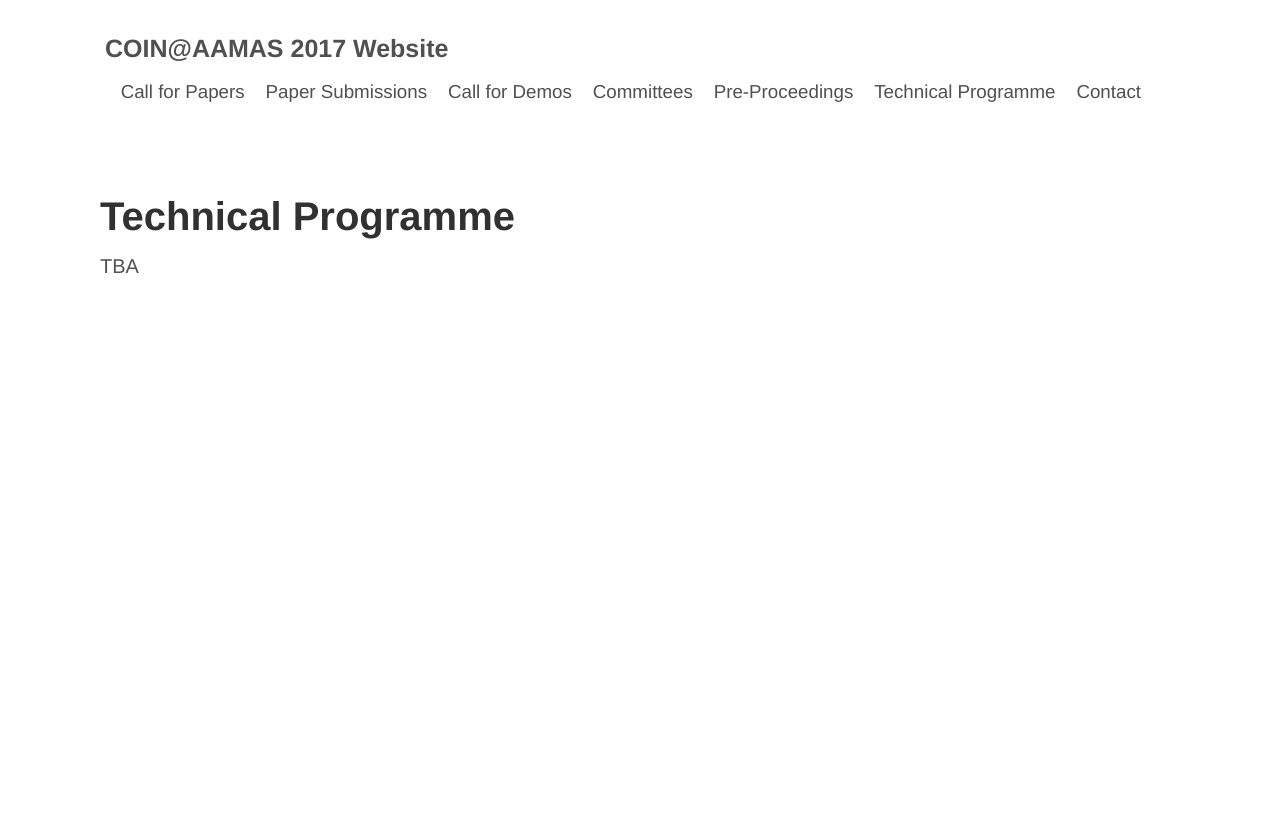
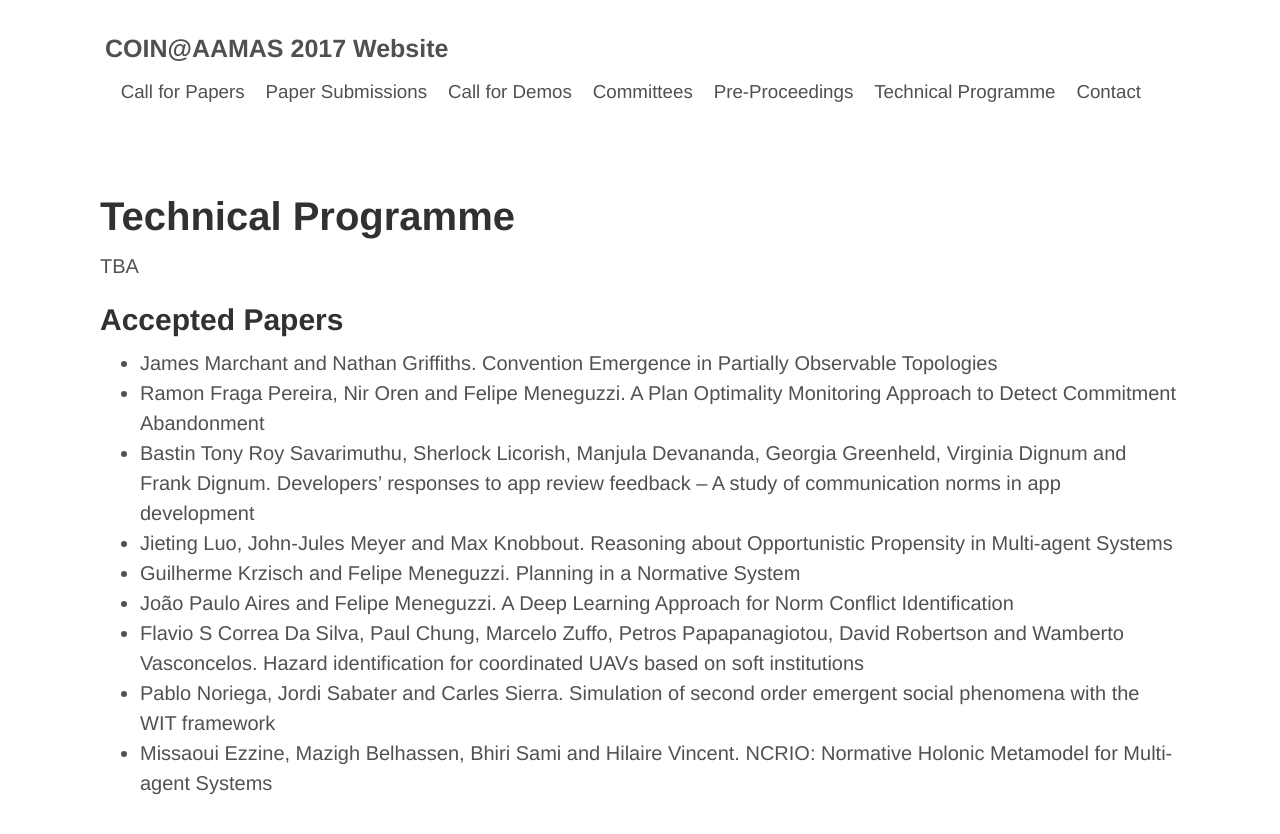
Before and after one commit to coin-workshop/coin-2017, a Jekyll site: the page built from technical_programme.md, in a window 1280 px wide. Shown: the top 834 px of the page. Built offline with Jekyll 4.4.1, drawn with Linux system fonts in a browser that asks for light colours.

Commit message:
Added list of accepted papers.

```diff
--- a/technical_programme.md
+++ b/technical_programme.md
@@ -6,3 +6,15 @@ title: COIN
 # Technical Programme
 
 TBA
+
+## Accepted Papers
+
+- James Marchant and Nathan Griffiths. Convention Emergence in Partially Observable Topologies
+- Ramon Fraga Pereira, Nir Oren and Felipe Meneguzzi. A Plan Optimality Monitoring Approach to Detect Commitment Abandonment
+- Bastin Tony Roy Savarimuthu, Sherlock Licorish, Manjula Devananda, Georgia Greenheld, Virginia Dignum and Frank Dignum. Developers’ responses to app review feedback – A study of communication norms in app development
+- Jieting Luo, John-Jules Meyer and Max Knobbout. Reasoning about Opportunistic Propensity in Multi-agent Systems
+- Guilherme Krzisch and Felipe Meneguzzi. Planning in a Normative System
+- João Paulo Aires and Felipe Meneguzzi. A Deep Learning Approach for Norm Conflict Identification
+- Flavio S Correa Da Silva, Paul Chung, Marcelo Zuffo, Petros Papapanagiotou, David Robertson and Wamberto Vasconcelos. Hazard identification for coordinated UAVs based on soft institutions
+- Pablo Noriega, Jordi Sabater and Carles Sierra. Simulation of second order emergent social phenomena with the WIT framework
+- Missaoui Ezzine, Mazigh Belhassen, Bhiri Sami and Hilaire Vincent. NCRIO: Normative Holonic Metamodel for Multi-agent Systems
```
